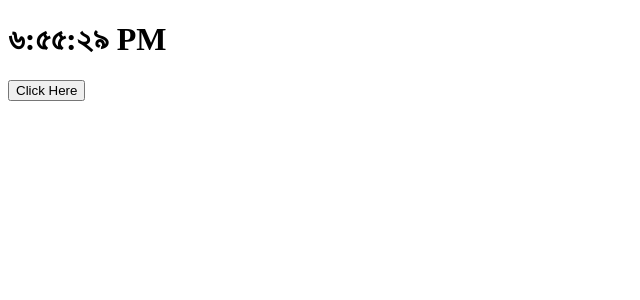
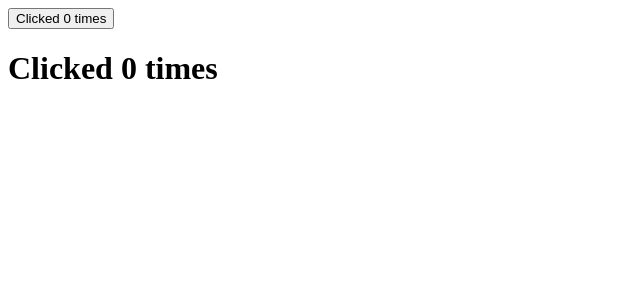
Before and after one commit to shihabrafio/React, a React (Create React App) app: page / in a window 1280 px wide. Shown: the top 300 px of the page, without its empty margins (0-640 px from the left). Built offline with nearby package versions, Linux system fonts and the light colour scheme.

Commit message:
Add withCounter using HOC

```diff
--- a/src/App.js
+++ b/src/App.js
@@ -1,7 +1,12 @@
-import Clock from "./Components/Clock";
-
+import ClickCounter from "./Components/ClickCounter";
+import HoverCounter from "./Components/HoverCounter";
 function App() {
-  return <div><Clock/></div>
+  return (
+    <div>
+        <ClickCounter />
+        <HoverCounter />
+    </div>
+  );
 }
 
 export default App;
--- /dev/null
+++ b/src/Components/ClickCounter.js
@@ -0,0 +1,59 @@
+// import React from "react";
+
+// class -------------------------------------->
+// class ClickCounter extends React.Component{
+//     state = {
+//         count: 0,
+//     }
+//     increment=()=>{
+//         this.setState((prevState) => ({
+//             count: prevState.count+1
+//         }));
+//     }
+//     render(){
+//         const {count} = this.state;
+//         return(
+//             <div>
+//                 <button type="button" onClick={this.increment}>Clicked {count} times</button>
+//             </div>
+//         )
+//     }
+// }
+
+// export default ClickCounter;
+
+// function ----------------------------->
+// import React, { useState } from "react";
+
+// function ClickCounter() {
+//   const [count, setCount] = useState(0);
+
+//   const increment = () => {
+//     setCount((prevCount) => prevCount + 1);
+//   };
+
+//   return (
+//     <div>
+//       <button type="button" onClick={increment}>Clicked {count} times</button>
+//     </div>
+//   );
+// }
+
+// export default ClickCounter;
+
+
+/////Using HOC
+
+import withCounter from "./HOC/withCounter";
+
+const ClickCounter = (props) => {
+  const { count,increment } = props;
+  return (
+    <div>
+      <button type="button" onClick={increment}>
+        Clicked {count} times
+      </button>
+    </div>
+  );
+};
+export default withCounter(ClickCounter);
--- a/src/Components/Clock.js
+++ /dev/null
@@ -1,97 +0,0 @@
-// //-------------------------------> Using Class
-// import React from "react";
-
-// class Clock extends React.Component {
-//   constructor(props) {
-//     super(props);
-//     this.state = { date: new Date(), locale:"bn-BD" };
-//     // For using bind()
-//     // this.handleClick =this.handleClick.bind(this);
-//   }
-
-//   componentDidMount() {
-//     this.clocktimer = setInterval(() => this.tick, 1000);
-//   }
-
-//   componentWillUnmount() {
-//     clearInterval(this.clocktimer);
-//   }
-
-//   tick() {
-//     this.setState({
-//       date: new Date(),
-//     });
-//   }
-
-//   handleClick = ()=>{
-//     this.setState({
-//       locale:"en-US",
-//     })
-//   }
-
-//   //Using bind()
-//   // handleClick(){
-//   //   this.setState({
-//   //     locale:"en-US",
-//   //   })
-//   // }
-
-//   render() {
-//     const {date, locale} = this.state
-//     return (
-//       <div>
-//         <h1 className="heading">
-//         <span className="text">
-//           {date.toLocaleTimeString(locale)}
-//         </span>
-//       </h1>
-//       <button type="button" onClick={this.handleClick}>Click Here</button>
-//       </div>
-//     );
-//   }
-// }
-// export default Clock;
-
-// ---------------------------------->Using Function
-
-import React, { useState, useEffect } from "react";
-
-const Clock = () => {
-  const [date, setDate] = useState(new Date());
-  const [isBangla, setIsBangla] = useState(true);
-
-  useEffect(() => {
-    const interval = setInterval(() => {
-      setDate(new Date());
-    }, 1000);
-
-    return () => {
-      clearInterval(interval);
-    };
-  }, []);
-
-  const handleClick = () => {
-    setIsBangla(!isBangla);
-  };
-
-  const getTimeString = () => {
-    if (isBangla) {
-      return date.toLocaleTimeString("bn-BD");
-    } else {
-      return date.toLocaleTimeString("en-US");
-    }
-  };
-
-  return (
-    <div>
-      <h1 className="heading">
-        <span className="text">{getTimeString()}</span>
-      </h1>
-      <button type="button" onClick={handleClick}>
-        Click Here
-      </button>
-    </div>
-  );
-};
-
-export default Clock;
--- /dev/null
+++ b/src/Components/HOC/withCounter.js
@@ -0,0 +1,36 @@
+// import React from "react";
+
+// const withCounter = (OriginalComponent) => {
+//   class NewComponent extends React.Component {
+//     state = {
+//       count: 0,
+//     };
+//     increment = () => {
+//       this.setState((prevState) => ({
+//         count: prevState.count + 1,
+//       }));
+//     };
+//     render() {
+//       const { count } = this.state;
+//       return <OriginalComponent count={count} increment={this.increment} />;
+//     }
+//   }
+//   return NewComponent;
+// };
+
+// export default withCounter;
+
+import React, { useState } from "react";
+
+const withCounter = (OriginalComponent) => {
+  const NewComponent = () => {
+    const [count, setCount] = useState(0);
+    const increment = () => {
+      setCount((prevCount) => prevCount + 1);
+    };
+    return <OriginalComponent count={count} increment={increment} />;
+  };
+  return NewComponent;
+};
+
+export default withCounter;
--- /dev/null
+++ b/src/Components/HoverCounter.js
@@ -0,0 +1,68 @@
+// import React from "react";
+
+// class ----------------------------------------->
+// class HoverCounter extends React.Component{
+//     state = {
+//         count: 0,
+//     }
+//     increment=()=>{
+//         this.setState((prevState) => ({
+//             count: prevState.count+1
+//         }));
+//     }
+//     render(){
+//         const {count} = this.state;
+//         return(
+//             <div>
+//                 <h1 onMouseOver={this.increment}>Clicked {count} times</h1>
+//             </div>
+//         )
+//     }
+// }
+
+// export default HoverCounter;
+
+
+
+
+
+
+// function -------------------------------------->
+
+// import React, { useState } from "react";
+
+// function HoverCounter() {
+//   const [count, setCount] = useState(0);
+
+//   const increment = () => {
+//     setCount((prevCount) => prevCount + 1);
+//   };
+
+//   return (
+//     <div>
+//       <h1 onMouseOver={increment}>Clicked {count} times</h1>
+//     </div>
+//   );
+// }
+
+// export default HoverCounter;
+
+
+
+
+
+
+
+///Using HOC----------------------->
+
+import withCounter from "./HOC/withCounter";
+
+const HoverCounter = (props) => {
+  const { count,increment } = props;
+  return (
+      <div>
+        <h1 onMouseOver={increment}>Clicked {count} times</h1>
+      </div>
+  );
+};
+export default withCounter(HoverCounter);
```
